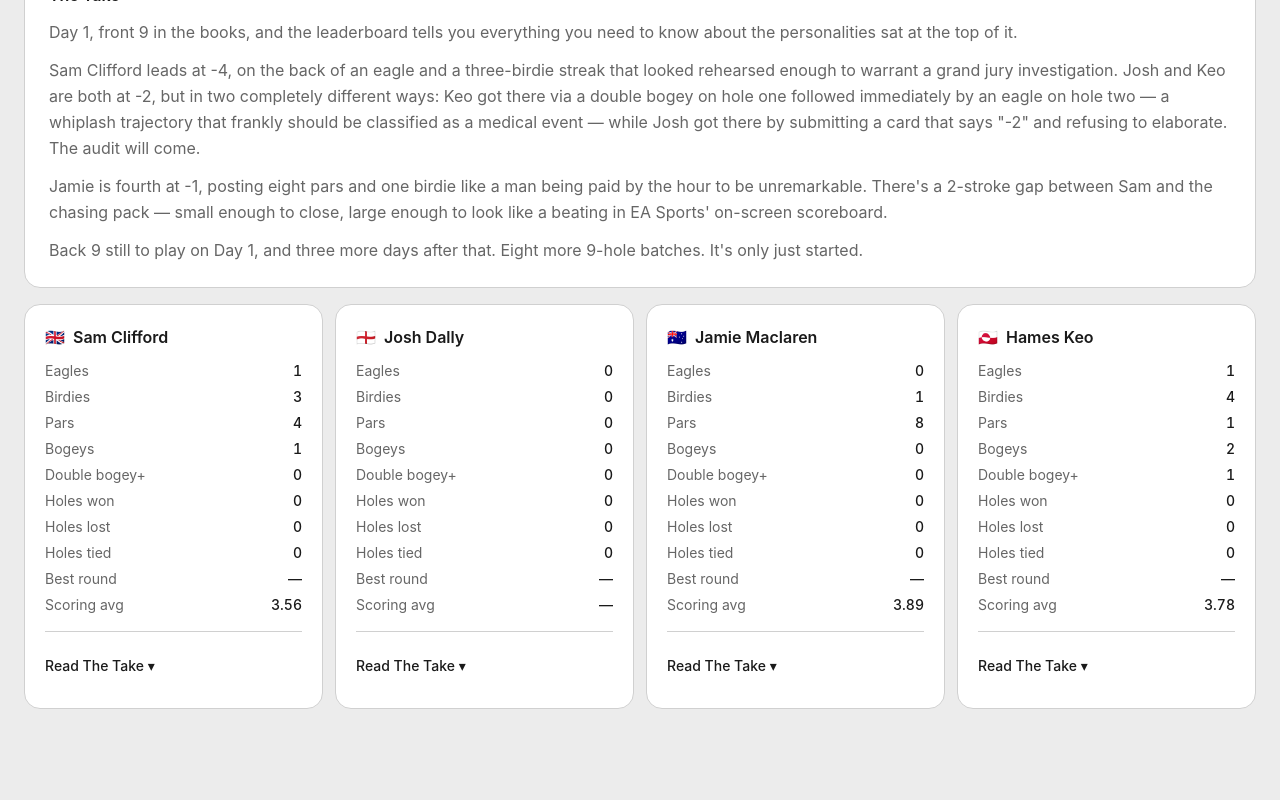
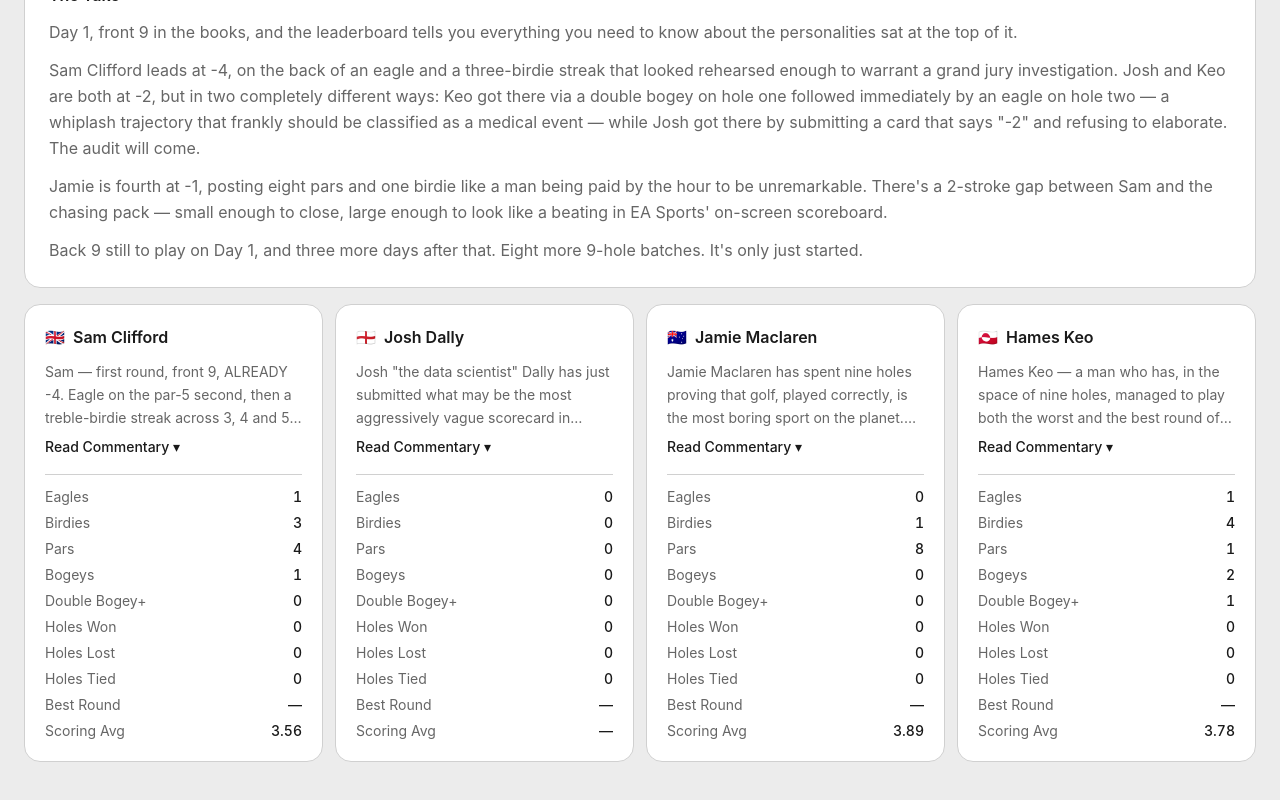
Before and after one commit to jameskeo126/webbers-golf-dashboard, a Next.js app: page / in a window 1280 px wide. Shown: the part 1200-2000 px from the top of the page. Before the commit the page ends 1973 px from the top, so only its background shows below. Built offline with nearby package versions, Linux system fonts and the light colour scheme.

Commit message:
Card layout: commentary teaser (3 lines) above stats with Read Commentary toggle

```diff
--- a/components/PlayerCards.tsx
+++ b/components/PlayerCards.tsx
@@ -39,37 +39,44 @@ function PlayerCard({
           {player.displayName}
         </h4>
       </header>
-      <div className="space-y-1.5 mb-4">
+      {paragraphs.length > 0 ? (
+        <div className="mb-4">
+          {open ? (
+            <div className="leading-relaxed space-y-3 text-sm" style={{ color: "var(--text-muted)" }}>
+              {paragraphs.map((para, i) => (
+                <p key={i}>{para}</p>
+              ))}
+            </div>
+          ) : (
+            <p
+              className="leading-relaxed text-sm line-clamp-3"
+              style={{ color: "var(--text-muted)" }}
+            >
+              {paragraphs[0]}
+            </p>
+          )}
+          <button
+            onClick={() => setOpen(o => !o)}
+            aria-expanded={open}
+            className="mt-2 text-sm font-medium transition hover:opacity-80"
+            style={{ color: "var(--text-primary)" }}
+          >
+            {open ? "Hide Commentary ▴" : "Read Commentary ▾"}
+          </button>
+        </div>
+      ) : null}
+      <div className="space-y-1.5 pt-3" style={{ borderTop: paragraphs.length > 0 ? "1px solid var(--border)" : "none" }}>
         <StatRow label="Eagles" value={stats.eagles} />
         <StatRow label="Birdies" value={stats.birdies} />
         <StatRow label="Pars" value={stats.pars} />
         <StatRow label="Bogeys" value={stats.bogeys} />
-        <StatRow label="Double bogey+" value={stats.doubleBogeyPlus} />
-        <StatRow label="Holes won" value={stats.holesWon} />
-        <StatRow label="Holes lost" value={stats.holesLost} />
-        <StatRow label="Holes tied" value={stats.holesTied} />
-        <StatRow label="Best round" value={stats.bestRound === null ? "—" : formatToPar(stats.bestRound)} />
-        <StatRow label="Scoring avg" value={stats.scoringAverage === null ? "—" : stats.scoringAverage.toFixed(2)} />
+        <StatRow label="Double Bogey+" value={stats.doubleBogeyPlus} />
+        <StatRow label="Holes Won" value={stats.holesWon} />
+        <StatRow label="Holes Lost" value={stats.holesLost} />
+        <StatRow label="Holes Tied" value={stats.holesTied} />
+        <StatRow label="Best Round" value={stats.bestRound === null ? "—" : formatToPar(stats.bestRound)} />
+        <StatRow label="Scoring Avg" value={stats.scoringAverage === null ? "—" : stats.scoringAverage.toFixed(2)} />
       </div>
-      {paragraphs.length > 0 ? (
-        <div className="mt-auto pt-3" style={{ borderTop: "1px solid var(--border)" }}>
-          <button
-            onClick={() => setOpen(o => !o)}
-            aria-expanded={open}
-            className="w-full text-left text-sm font-medium transition hover:opacity-80"
-            style={{ color: "var(--text-primary)", minHeight: "44px" }}
-          >
-            {open ? "Hide The Take ▴" : "Read The Take ▾"}
-          </button>
-          {open ? (
-            <div className="mt-2 leading-relaxed space-y-3 text-sm" style={{ color: "var(--text-muted)" }}>
-              {paragraphs.map((para, i) => (
-                <p key={i}>{para}</p>
-              ))}
-            </div>
-          ) : null}
-        </div>
-      ) : null}
     </article>
   )
 }
@@ -77,7 +84,7 @@ function PlayerCard({
 export function PlayerCards({ round }: { round: Round }) {
   return (
     <section
-      aria-label="Player stats and commentary"
+      aria-label="Player commentary and stats"
       className="flex gap-3 overflow-x-auto snap-x snap-mandatory px-4 pb-4 my-4 sm:px-6 sm:grid sm:grid-cols-2 sm:overflow-visible sm:pb-0 lg:grid-cols-4"
       style={{ scrollSnapType: "x mandatory" }}
     >
```
